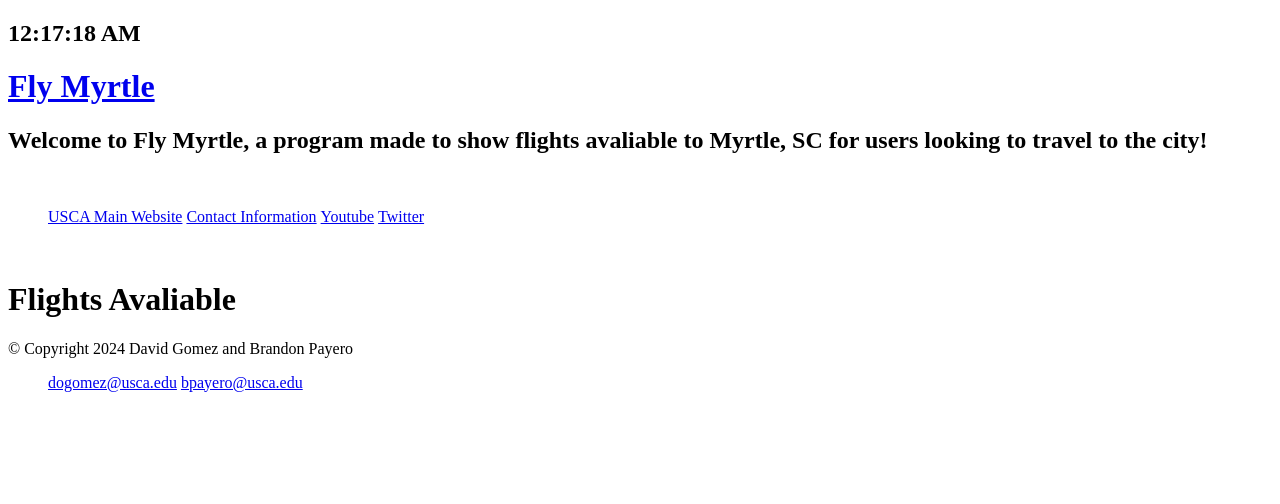
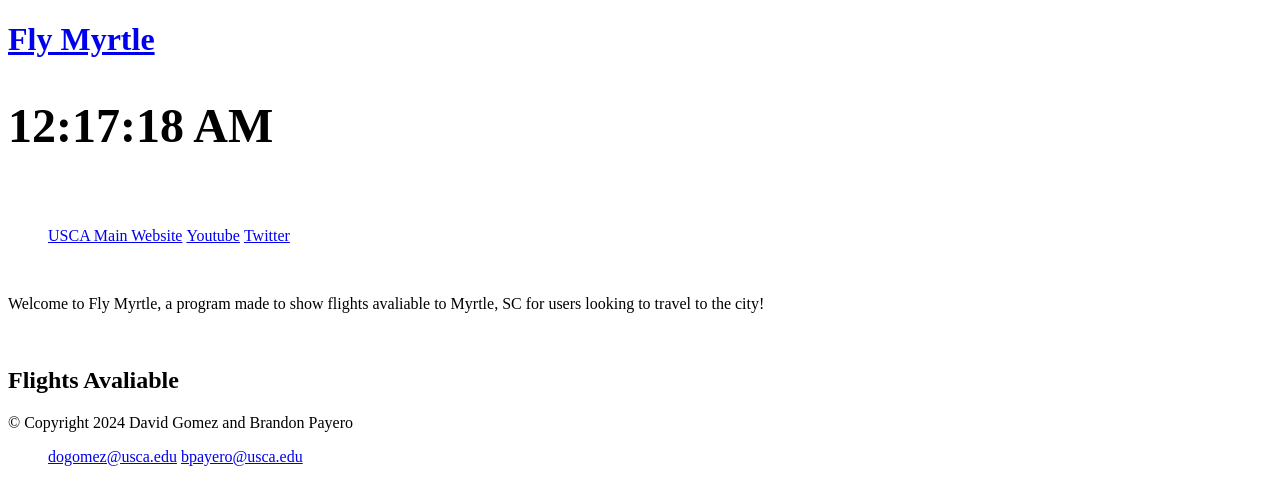
Before and after one commit to dogomez1413/Capstone-2024, a plain HTML site: page main.html in a window 1280 px wide. Drawn offline with nearby package versions, Linux system fonts and the light colour scheme.

Commit message:
Made more adjustments to html for the CSS

```diff
--- a/main.html
+++ b/main.html
@@ -1,6 +1,6 @@
 <!DOCTYPE html>
 
-<html xmlns="http://www.flymyrtle.com/main.html">
+<html>
 
 <head>
 	<meta charset="utf-8">
@@ -12,49 +12,51 @@
 	<script src="https://unpkg.com/react-dom@16/umd/react-dom.production.min.js"></script>
 	<!-- Load Babel Compiler -->
 	<script src="https://unpkg.com/babel-standalone@6.15.0/babel.min.js"></script>
-
-
-	<!--Just an attempt at REACT code-->
 </head>
-<div id="root"></div>
-<script id="clock" type="text/babel">
-	//  JSX Babel code goes here
-	function tick() {
-		const element = (<h2>{new Date().toLocaleTimeString()}</h2>);
-		ReactDOM.render(element, document.getElementById('root'));
-	}
-	setInterval(tick, 1000);
-</script>
-<!--------------------------------->
-
-</head>
-
-
 
 <body>
 	<div id=wrap>
 		<div id=header>
-			<h1><a href="#">Fly Myrtle</a></h1>
-			<h2>Welcome to Fly Myrtle, a program made to show flights
-				avaliable to Myrtle, SC for users looking to
-				travel to the city!
+			<h1><a href="#">Fly Myrtle</a>
+				<div id=root></div>
+			</h1>
+			<!--Just an attempt at REACT code-->
+			<h2>
+				<script id="clock" type="text/babel">
+					//  JSX Babel code goes here
+					function tick() {
+						const element = (<h2>{new Date().toLocaleTimeString()}</h2>);
+						ReactDOM.render(element, document.getElementById('root'));
+					}
+					setInterval(tick, 1000);
+				</script>
 			</h2>
-			<br>
-			<ul>
-				<li><a href=https://www.usca.edu class=button>USCA Main Website</a></li>
-				<li><a href=#contactUs class=button>Contact Information</a></li>
-				<li><a href=https://youtube.com class=button>Youtube</a></li>
-				<li><a href=https://twitter.com class=button>Twitter</a></li>
-			</ul>
+			<!--------------------------------->
 			<br>
 		</div>
 
+		<div id="nav">
+			<ul>
+				<li><a href=https://www.usca.edu class="button">USCA Main Website</a></li>
+				<li><a href=https://youtube.com class="button">Youtube</a></li>
+				<li><a href=https://twitter.com class="button">Twitter</a></li>
+			</ul>
+		</div>
+		<br>
+		<div id=body>
+			<div class="left">
+				<p>Welcome to Fly Myrtle, a program made to show flights
+					avaliable to Myrtle, SC for users looking to
+					travel to the city!</p>
 
+				<br>
 
+				<h2>Flights Avaliable</h2>
 
-		<div id=flights>
-			<h1>Flights Avaliable</h1>
+			</div>
 		</div>
+
+		<div style="clear: both;"> </div>
 
 		<div id=footer>
 			<p>&copy; Copyright 2024 David Gomez and Brandon Payero</p>
```
Also changed, not shown: 1 other file.
